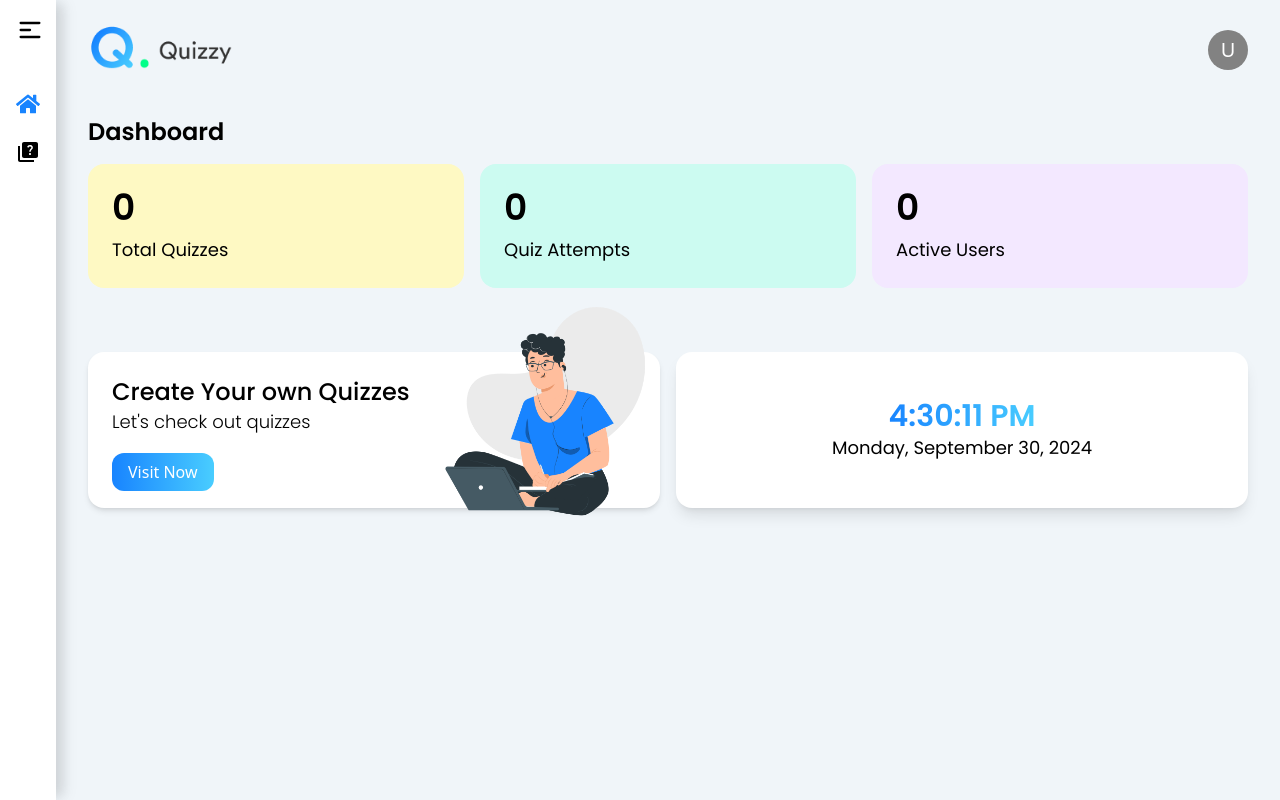
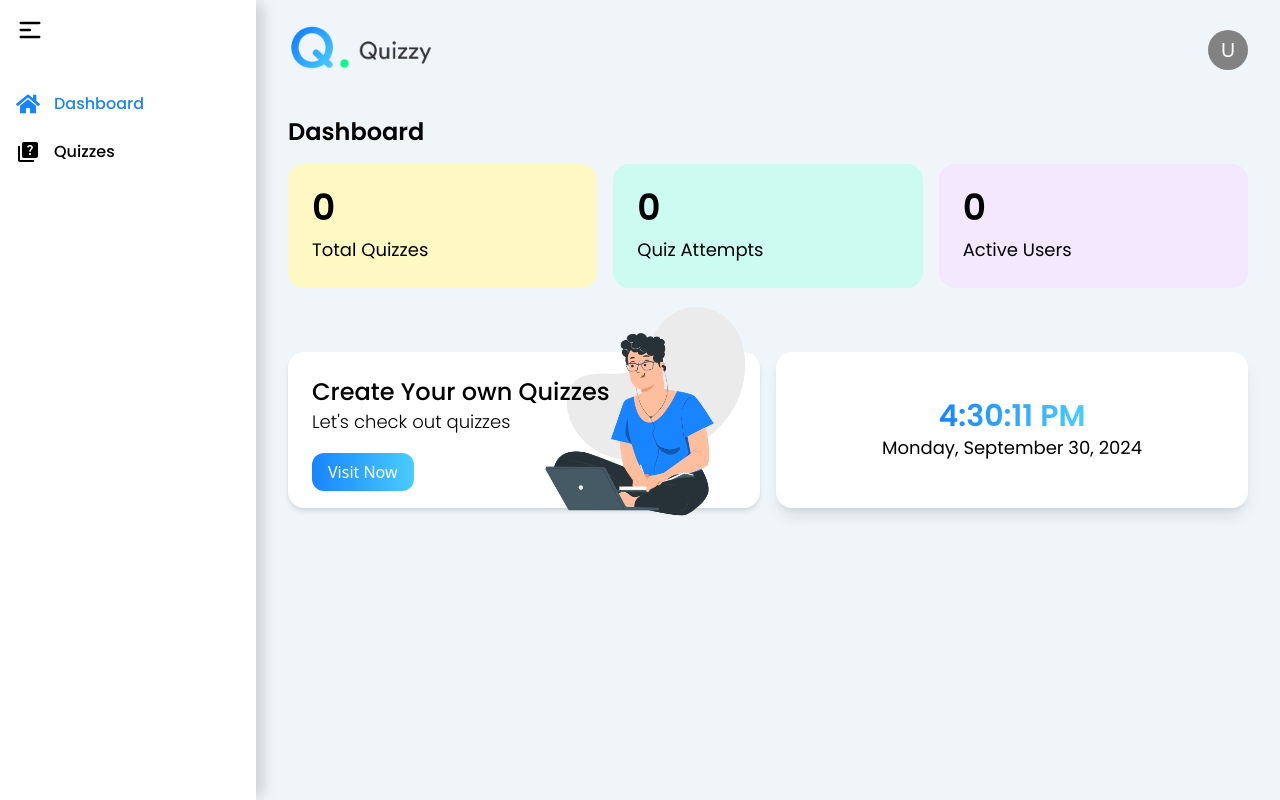
Before and after one commit to viniduminsara/Quizzy_Admin_Panel, a React (Vite) app: page / in a window 1280 px wide. Built offline with nearby package versions, Linux system fonts and the light colour scheme; no server answers; the database is empty; sample sign-in values are in the browser's storage.

Commit message:
few changes in sidebar

```diff
--- a/src/components/Sidebar/Sidebar.jsx
+++ b/src/components/Sidebar/Sidebar.jsx
@@ -4,13 +4,13 @@ import SidebarItem from "./SidebarItem.jsx";
 import {HiOutlineMenuAlt1} from "react-icons/hi";
 
 const Sidebar = () => {
-    const [isOpen, setIsOpen] = useState(false);
+    const [isOpen, setIsOpen] = useState(true);
 
     return (
-        <div className={`bg-white ${isOpen ? "w-48 md:w-64" : "w-14"} duration-300 min-h-screen shadow-right_sm md:shadow-right_lg z-50`}>
+        <div className={`bg-white ${isOpen ? "w-48 md:w-64" : "w-10 md:w-14"} duration-300 min-h-screen shadow-right_sm md:shadow-right_lg z-50`}>
             <button
                 onClick={() => setIsOpen(!isOpen)}
-                className="p-4 focus:outline-none"
+                className="p-4 hidden md:block focus:outline-none"
             >
                 <HiOutlineMenuAlt1 size={28}/>
             </button>
--- a/src/components/Sidebar/SidebarItem.jsx
+++ b/src/components/Sidebar/SidebarItem.jsx
@@ -3,7 +3,7 @@ import {NavLink} from "react-router-dom";
 const SidebarItem = ({isOpen, name, path, icon}) => {
 
     return (
-        <li className="px-4">
+        <li className="px-2.5 md:px-4">
             <NavLink to={path} className={({ isActive}) => `flex items-center space-x-3.5 ${isActive ? 'text-accent2' : ''}`}>
                 {icon}
                 {isOpen && <span className='poppins-medium'>{name}</span>}
```
